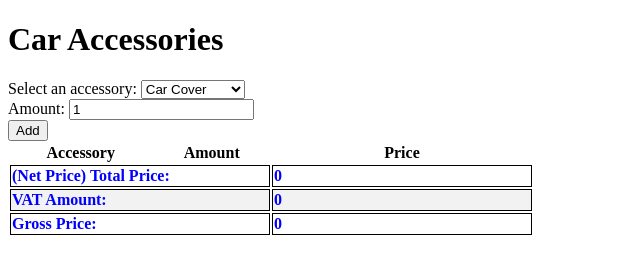
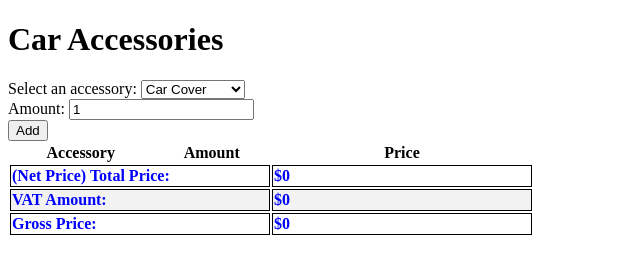
Before and after one commit to ZweLaPyae/ZweLaPyae.github.io, a plain HTML site: page accessory/index.html in a window 1280 px wide. Shown: the full height of the page, 0-640 px from the left. Drawn offline with Linux system fonts and the light colour scheme.

Commit message:
class 3 commit

```diff
--- a/accessory/index.html
+++ b/accessory/index.html
@@ -38,15 +38,15 @@
         <tfoot>
             <tr>
                 <td colspan="2">(Net Price) Total Price:</td>
-                <td id="totalPrice">0</td>
+                <td id="totalPrice">$0</td>
             </tr>
             <tr>
                 <td colspan="2">VAT Amount:</td>
-                <td id="vatAmount">0</td>
+                <td id="vatAmount">$0</td>
             </tr>
             <tr>
                 <td colspan="2">Gross Price:</td>
-                <td id="grossPrice">0</td>
+                <td id="grossPrice">$0</td>
             </tr>
 
         </tfoot>
```
